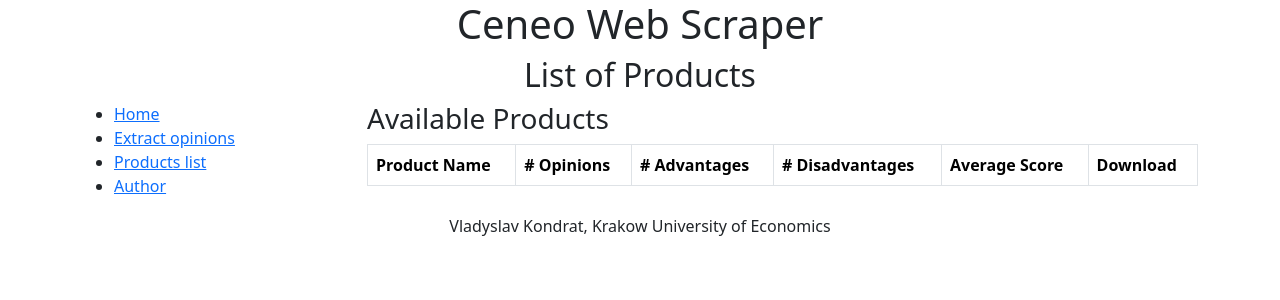
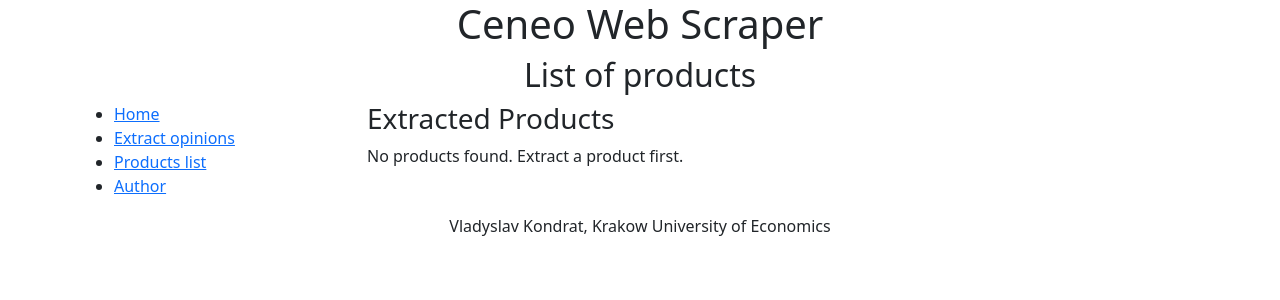
Before and after one commit to Vladyslav-Kondrat/CeneoWebScraper, a Flask app: template app/templates/products.html in a window 1280 px wide. Shown: the top 300 px of the page. Run offline with Flask 3, Linux system fonts and the light colour scheme; the template is opened without the code that fills it, so the values that code supplies are empty; some libraries are stand-ins or nearby versions.

Commit message:
Scenario 4 all done and running

```diff
--- a/app/models.py
+++ b/app/models.py
@@ -64,7 +64,9 @@ class Product:
             os.mkdir("./app/data")
         if not os.path.exists("./app/data/products"):
             os.mkdir("./app/data/products")
-        with open(f"./app/data/products/{self.product_id}.json", "w", encoding="UTF-8") as jf:
+        info_dir = os.path.join(os.path.dirname(__file__), "data", "products")
+        os.makedirs(info_dir, exist_ok=True)
+        with open(os.path.join(info_dir, f"{self.product_id}.json"), "w", encoding="UTF-8") as jf:
             json.dump(self.transform_to_dict(), jf, ensure_ascii=False, indent=4)
 
     def transform_to_dict(self):
--- a/app/templates/products.html
+++ b/app/templates/products.html
@@ -1,15 +1,16 @@
 {% extends 'base.html' %}
-{% block title %}List of Products{% endblock %}
+{% block title %}List of products{% endblock %}
 {% block content %}
-    <h3>Available Products</h3>
+<h3>Extracted Products</h3>
+{% if products %}
 <table class="table table-bordered">
     <thead>
         <tr>
-                <th>Product Name</th>
-                <th># Opinions</th>
-                <th># Advantages</th>
-                <th># Disadvantages</th>
-                <th>Average Score</th>
+            <th>Product name</th>
+            <th>Opinions</th>
+            <th>Pros</th>
+            <th>Cons</th>
+            <th>Average score</th>
             <th>Download</th>
         </tr>
     </thead>
@@ -17,17 +18,20 @@
         {% for product in products %}
         <tr>
             <td><a href="{{ url_for('product', product_id=product.product_id) }}">{{ product.product_name }}</a></td>
-                <td>{{ product.stats.opinions_count }}</td>
-                <td>{{ product.stats.pros_count }}</td>
-                <td>{{ product.stats.cons_count }}</td>
-                <td>{{ product.stats.average_rate | round(2) }}</td>
+            <td>{{ product.opinions_count }}</td>
+            <td>{{ product.pros_count }}</td>
+            <td>{{ product.cons_count }}</td>
+            <td>{{ product.average_score }}</td>
             <td>
-                    <a href="{{ url_for('download_opinions', product_id=product.product_id, file_type='json') }}">JSON</a> |
-                    <a href="{{ url_for('download_opinions', product_id=product.product_id, file_type='csv') }}">CSV</a> |
-                    <a href="{{ url_for('download_opinions', product_id=product.product_id, file_type='xlsx') }}">XLSX</a>
+                <a href="{{ url_for('download_opinions', product_id=product.product_id, file_type='json') }}" class="btn btn-sm btn-secondary">JSON</a>
+                <a href="{{ url_for('download_opinions', product_id=product.product_id, file_type='csv') }}" class="btn btn-sm btn-secondary">CSV</a>
+                <a href="{{ url_for('download_opinions', product_id=product.product_id, file_type='xlsx') }}" class="btn btn-sm btn-secondary">XLSX</a>
             </td>
         </tr>
         {% endfor %}
     </tbody>
 </table>
+{% else %}
+<p>No products found. Extract a product first.</p>
+{% endif %}
 {% endblock %}
```
Also changed, not shown: app/views.py (+44 -25 lines). Lines whose indentation alone changed are shown as unchanged.
